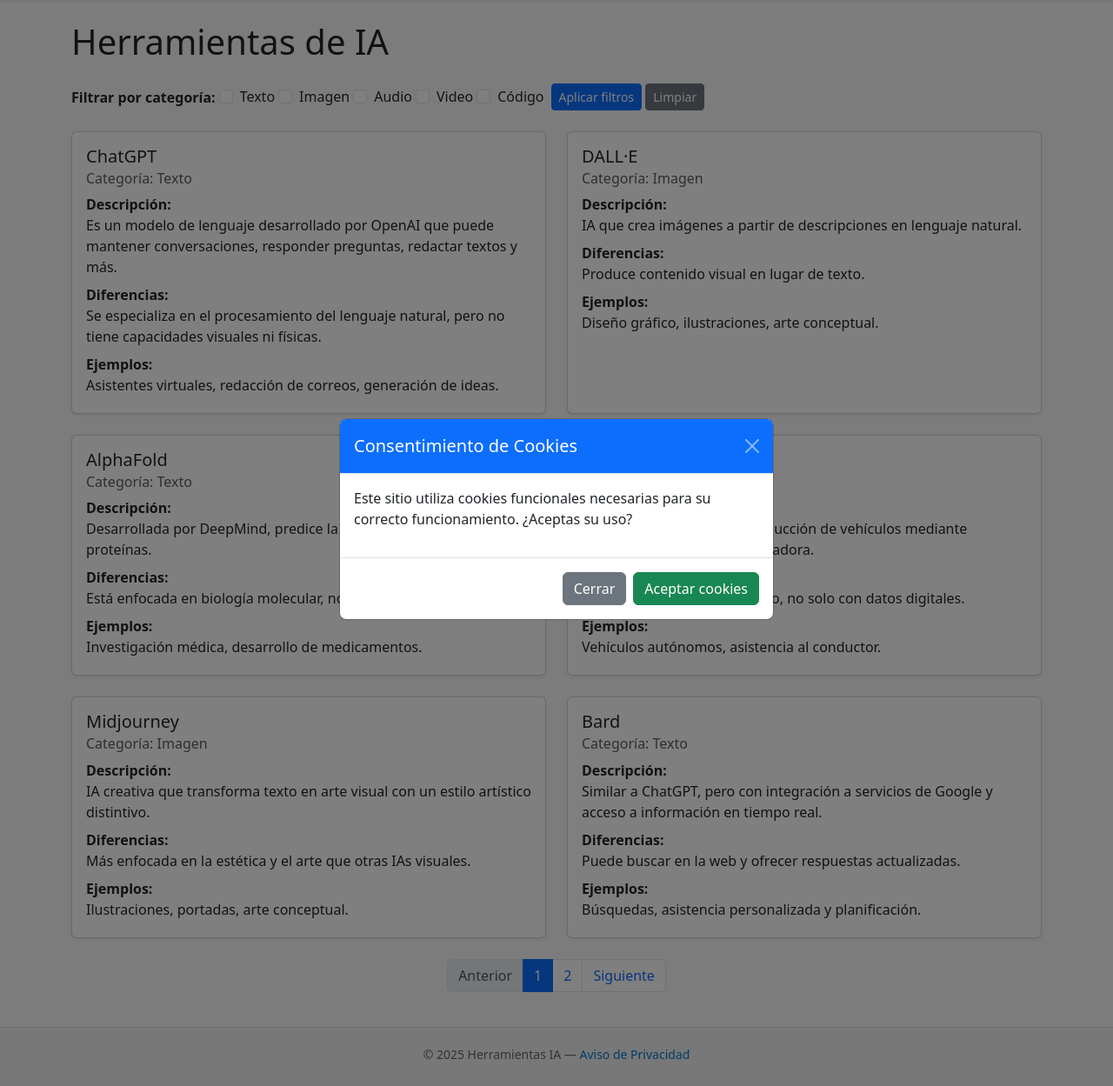
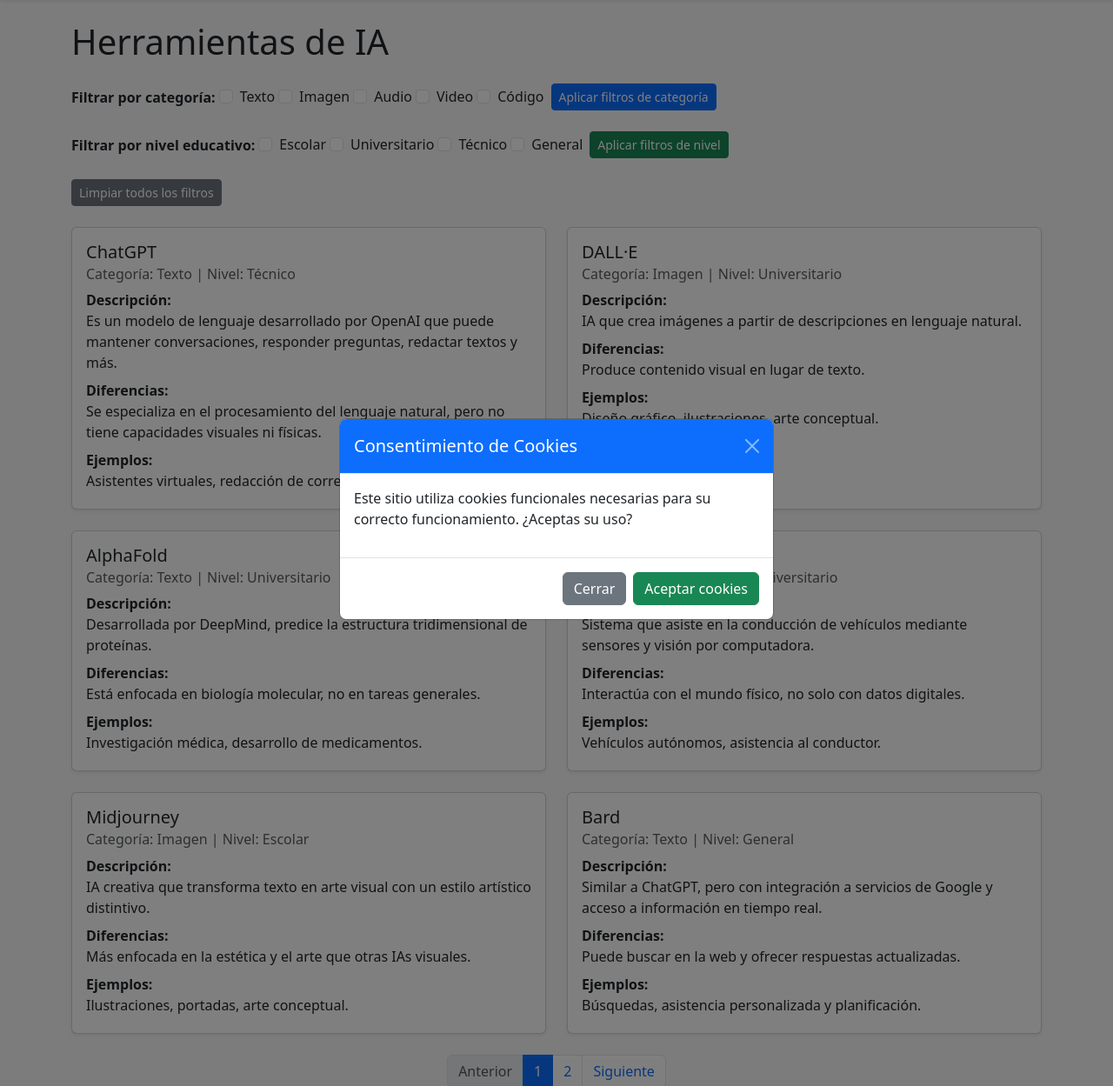
Before and after one commit to AndresGonzalez-git/Proyecto_Ing_Sw, a Django app: page /herramientas/lista/ in a window 1280 px wide. Shown: the part 56-1305 px from the top of the page at 87% size. Run offline with Django 5.2, Linux system fonts and the light colour scheme; data comes from the database, SQL or seed files in the repository; both versions use the stored data as it was after the commit.

Commit message:
HU11 Ver herramientas IA por nivel educativo

```diff
--- a/herramientas/models.py
+++ b/herramientas/models.py
@@ -9,10 +9,12 @@
     ("codigo", "Código"),
 ]
 
+# HU11: Definición de niveles educativos para el filtrado
 NIVELES_EDUCATIVOS = [
-    ("basica", "Básica"),
-    ("media", "Media"),
-    ("superior", "Superior"),
+    ("escolar", "Escolar"),
+    ("universitario", "Universitario"),
+    ("tecnico", "Técnico"),
+    ("general", "General"),
 ]
 
 # Create your models here.
@@ -21,6 +23,7 @@
     nombre = models.CharField(max_length=100)
     # HU02: Cambio a choices para categorías predefinidas
     categoria = models.CharField(max_length=50, choices=CATEGORIAS_IA)
+    # HU11: Campo para nivel educativo
     nivel_educativo = models.CharField(max_length=50, choices=NIVELES_EDUCATIVOS)
     descripcion = models.TextField()
     diferencias = models.TextField(help_text="Diferencias con otras herramientas similares")
--- a/herramientas/templates/herramientas/lista_herramientas.html
+++ b/herramientas/templates/herramientas/lista_herramientas.html
@@ -4,6 +4,7 @@
 
 {% block contenido %}
     <h1 class="mb-4">Herramientas de IA</h1>
+
     <!-- HU02: Filtros de categoría -->
     <form method="get" class="mb-4">
         <div class="row g-2 align-items-center">
@@ -15,8 +16,7 @@
                 </div>
             {% endfor %}
             <div class="col-auto">
-                <button type="submit" class="btn btn-primary btn-sm">Aplicar filtros</button>
-                <a href="?" class="btn btn-secondary btn-sm">Limpiar</a>
+                <button type="submit" class="btn btn-primary btn-sm">Aplicar filtros de categoría</button>
             </div>
         </div>
         <!-- HU02: Mensaje si se seleccionan 5 categorías -->
@@ -25,30 +25,32 @@
         {% endif %}
     </form>
 
-
-     <!--HU02: Filtros de Nivel Educativo
+    <!-- HU11: Filtros de nivel educativo -->
     <form method="get" class="mb-4">
         <div class="row g-2 align-items-center">
-            <div class="col-auto fw-bold">Filtrar por Nivel:</div>
-            {% for valor2, nombre2 in categorias_disponibles2 %}
+            <div class="col-auto fw-bold">Filtrar por nivel educativo:</div>
+            {% for valor, nombre in niveles_disponibles %}
                 <div class="col-auto form-check">
-                    <input class="form-check-input" type="checkbox" name="categoria2" id="cat_{{ valor2 }}" value="{{ valor2 }}" {% if valor in categorias_seleccionadas2 %}checked{% endif %} {% if categorias_seleccionadas2|length >= 5 and valor2 not in categorias_seleccionadas2 %}disabled{% endif %}>
-                    <label class="form-check-label" for="cat_{{ valor2 }}">{{ nombre2 }}</label>
+                    <input class="form-check-input" type="checkbox" name="nivel_educativo" id="nivel_{{ valor }}" value="{{ valor }}" {% if valor in niveles_seleccionados %}checked{% endif %} {% if niveles_seleccionados|length >= 4 and valor not in niveles_seleccionados %}disabled{% endif %}>
+                    <label class="form-check-label" for="nivel_{{ valor }}">{{ nombre }}</label>
                 </div>
             {% endfor %}
             <div class="col-auto">
-                <button type="submit" class="btn btn-primary btn-sm">Aplicar filtros</button>
-                <a href="?" class="btn btn-secondary btn-sm">Limpiar</a>
+                <button type="submit" class="btn btn-success btn-sm">Aplicar filtros de nivel</button>
             </div>
         </div>
-        HU02: Mensaje si se seleccionan 3 categorías
-        {% if categorias_seleccionadas2|length >= 3 %}
-            <div class="text-danger mt-2">Solo puedes seleccionar hasta 3 categorías.</div>
+        <!-- HU11: Mensaje si se seleccionan 4 niveles -->
+        {% if niveles_seleccionados|length >= 4 %}
+            <div class="text-danger mt-2">Solo puedes seleccionar hasta 4 niveles educativos.</div>
         {% endif %}
-    </form>-->
+    </form>
 
-
-
+    <!-- HU11: Botón para limpiar todos los filtros -->
+    <div class="row mb-4">
+        <div class="col-auto">
+            <a href="?" class="btn btn-secondary btn-sm">Limpiar todos los filtros</a>
+        </div>
+    </div>
 
     <div class="row row-cols-1 row-cols-md-2 g-4">
         {% for herramienta in herramientas %}
@@ -56,7 +58,10 @@
                 <div class="card h-100 shadow-sm">
                     <div class="card-body">
                         <h5 class="card-title">{{ herramienta.nombre }}</h5>
-                        <h6 class="card-subtitle mb-2 text-muted">Categoría: {{ herramienta.get_categoria_display }}</h6>
+                        <h6 class="card-subtitle mb-2 text-muted">
+                            Categoría: {{ herramienta.get_categoria_display }} |
+                            Nivel: {{ herramienta.get_nivel_educativo_display }}
+                        </h6>
                         <div class="mb-2">
                             <strong>Descripción:</strong>
                             <p class="mb-1">{{ herramienta.descripcion }}</p>
@@ -77,13 +82,13 @@
         {% endfor %}
     </div>
 
-    <!-- HU02: Controles de paginación -->
+    <!-- HU11: Controles de paginación actualizados para incluir ambos filtros -->
     {% if page_obj.has_other_pages %}
         <nav aria-label="Paginación de herramientas" class="mt-4">
             <ul class="pagination justify-content-center">
                 {% if page_obj.has_previous %}
                     <li class="page-item">
-                        <a class="page-link" href="?{% for cat in categorias_seleccionadas %}categoria={{ cat }}&{% endfor %}page={{ page_obj.previous_page_number }}">Anterior</a>
+                        <a class="page-link" href="?{% for cat in categorias_seleccionadas %}categoria={{ cat }}&{% endfor %}{% for nivel in niveles_seleccionados %}nivel_educativo={{ nivel }}&{% endfor %}page={{ page_obj.previous_page_number }}">Anterior</a>
                     </li>
                 {% else %}
                     <li class="page-item disabled"><span class="page-link">Anterior</span></li>
@@ -92,12 +97,12 @@
                     {% if page_obj.number == num %}
                         <li class="page-item active"><span class="page-link">{{ num }}</span></li>
                     {% else %}
-                        <li class="page-item"><a class="page-link" href="?{% for cat in categorias_seleccionadas %}categoria={{ cat }}&{% endfor %}page={{ num }}">{{ num }}</a></li>
+                        <li class="page-item"><a class="page-link" href="?{% for cat in categorias_seleccionadas %}categoria={{ cat }}&{% endfor %}{% for nivel in niveles_seleccionados %}nivel_educativo={{ nivel }}&{% endfor %}page={{ num }}">{{ num }}</a></li>
                     {% endif %}
                 {% endfor %}
                 {% if page_obj.has_next %}
                     <li class="page-item">
-                        <a class="page-link" href="?{% for cat in categorias_seleccionadas %}categoria={{ cat }}&{% endfor %}page={{ page_obj.next_page_number }}">Siguiente</a>
+                        <a class="page-link" href="?{% for cat in categorias_seleccionadas %}categoria={{ cat }}&{% endfor %}{% for nivel in niveles_seleccionados %}nivel_educativo={{ nivel }}&{% endfor %}page={{ page_obj.next_page_number }}">Siguiente</a>
                     </li>
                 {% else %}
                     <li class="page-item disabled"><span class="page-link">Siguiente</span></li>
--- a/herramientas/views.py
+++ b/herramientas/views.py
@@ -10,40 +10,29 @@
 
 def lista_herramientas(request):
     categorias_seleccionadas = request.GET.getlist('categoria')
+    niveles_seleccionados = request.GET.getlist('nivel_educativo')
+
+    herramientas_qs = HerramientaIA.objects.all()
+
     if categorias_seleccionadas:
-        herramientas_qs = HerramientaIA.objects.filter(categoria__in=categorias_seleccionadas)
-    else:
-        herramientas_qs = HerramientaIA.objects.all()
+        herramientas_qs = herramientas_qs.filter(categoria__in=categorias_seleccionadas)
+
+    if niveles_seleccionados:
+        herramientas_qs = herramientas_qs.filter(nivel_educativo__in=niveles_seleccionados)
+
     paginator = Paginator(herramientas_qs, 6)
     page_number = request.GET.get('page')
     page_obj = paginator.get_page(page_number)
+
     return render(request, 'herramientas/lista_herramientas.html', {
         'herramientas': page_obj,
         'categorias_disponibles': CATEGORIAS_IA,
         'categorias_seleccionadas': categorias_seleccionadas,
+        'niveles_disponibles': NIVELES_EDUCATIVOS,
+        'niveles_seleccionados': niveles_seleccionados,
         'page_obj': page_obj,
         'paginator': paginator,
     })
 
-def lista_herramientas2(request):
-    categorias_seleccionadas2 = request.GET.getlist('nivel_educativo')
-    if categorias_seleccionadas2:
-        herramientas_qs = HerramientaIA.objects.filter(categoria2__in=categorias_seleccionadas2)
-    else:
-        herramientas_qs = HerramientaIA.objects.all()
-    paginator = Paginator(herramientas_qs, 6)
-    page_number = request.GET.get('page')
-    page_obj = paginator.get_page(page_number)
-    return render(request, 'herramientas/lista_herramientas.html', {
-        'herramientas2': page_obj,
-        'categorias_disponibles2': NIVELES_EDUCATIVOS,
-        'categorias_seleccionadas2': categorias_seleccionadas2,
-        'page_obj2': page_obj,
-        'paginator2': paginator,
-    })
-
-
-
-
 def aviso_privacidad(request):
     return render(request, 'herramientas/aviso_privacidad.html')
```
Also changed, not shown: db.sqlite3, herramientas/migrations/0004_alter_herramientaia_nivel_educativo.py (added).
